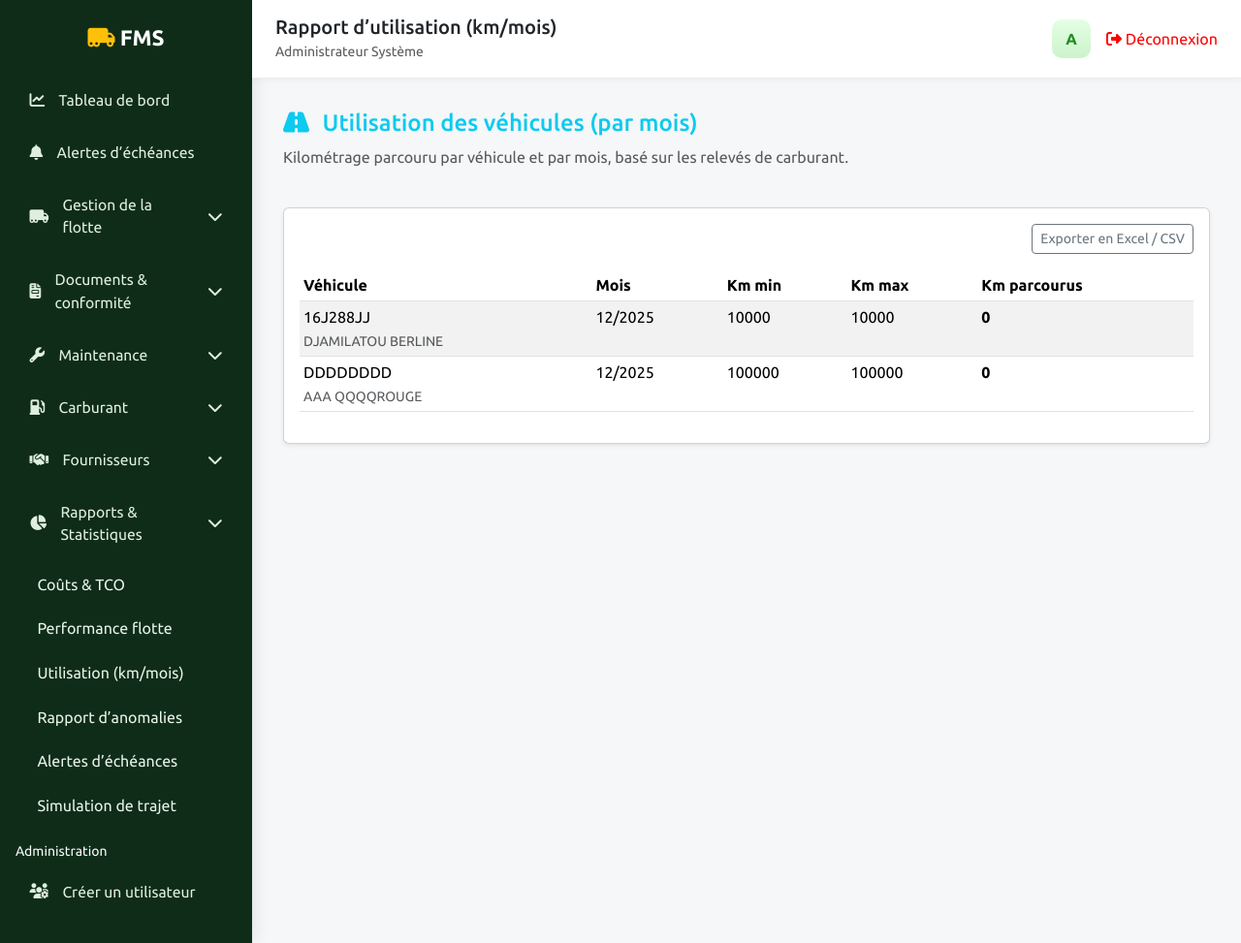
After one commit to EmmanuelGaitann/FleetManagerSystem, a Django app: page /rapports/utilisation/ in a window 1280 px wide. The commit adds this page. Shown: the whole page at 97% size. Run offline with Django 5.2, Linux system fonts and the light colour scheme; a user stored in the database is signed in; data comes from the database, SQL or seed files in the repository.

Commit message:
80% terminé

```diff
--- a/flotte/views.py
+++ b/flotte/views.py
@@ -11,6 +11,14 @@ from .models import Departement, Vehicule, Conducteur, Affectation, Assurance, T
 # Imports des Formulaires (Assumant qu'ils sont définis dans flotte/forms.py)
 from .forms import DepartementForm, VehiculeForm, ConducteurForm, AffectationForm
 
+from django.utils import timezone
+from carburant.models import Ravitaillement
+from maintenance.models import Entretien, Anomalie
+
+try:
+    from rapports.models import AlerteSysteme
+except Exception:
+    AlerteSysteme = None
 
 # -----------------------------------------------------------
 # Décorateur RBAC (Contrôle d'Accès basé sur les Rôles)
@@ -50,20 +58,69 @@ def role_required(*allowed_roles):
 # -----------------------------------------------------------
 # Vues Générales
 # -----------------------------------------------------------
-
 @login_required
 def dashboard_view(request):
-    """Affiche le tableau de bord principal après connexion."""
+    """Affiche le tableau de bord principal après connexion avec les KPI FMS."""
 
-    # Assurez-vous que l'utilisateur a un rôle ou est superuser
-    user_role_name = request.user.role.nom if hasattr(request.user, 'role') and request.user.role else 'Invité'
+    # Rôle utilisateur (affiché dans le badge vert)
+    user_role_name = (
+        request.user.role.nom
+        if hasattr(request.user, "role") and getattr(request.user, "role", None)
+        else "Invité"
+    )
+
+    # Date du jour et début du mois courant
+    today = timezone.now().date()
+    first_day_month = today.replace(day=1)
+
+    # 1) KPI de base
+    total_vehicules = Vehicule.objects.count()
+    total_conducteurs = Conducteur.objects.count()
+
+    # 2) Affectations en cours (date_fin vide ou dans le futur)
+    affectations_qs = Affectation.objects.filter(
+        Q(date_fin__isnull=True) | Q(date_fin__gte=today)
+    )
+
+    affectations_en_cours = affectations_qs.count()
+
+    # Dernière affectation en cours (pour le bloc "Affectation actuelle")
+    affectation_actuelle = (
+        affectations_qs.select_related("vehicule", "conducteur")
+        .order_by("-date_debut")
+        .first()
+    )
+
+    # 3) Alertes urgentes (non résolues)
+    alertes_urgentes = 0
+    if AlerteSysteme is not None:
+        try:
+            alertes_urgentes = (
+                AlerteSysteme.objects.filter(est_resolue=False).count()
+            )
+        except Exception:
+            alertes_urgentes = 0
+
+    # (Tu pourras plus tard ajouter ici :
+    #  - total carburant du mois,
+    #  - coût maintenance du mois, etc.)
 
     context = {
-        'user_role': user_role_name,
-        'title': 'Tableau de Bord FMS'
-        # Ajoutez ici la logique de KPI si l'utilisateur est Gestionnaire Flotte
+        "user_role": user_role_name,
+        "title": "Tableau de Bord FMS",
+
+        # KPI utilisés dans dashboard.html
+        "total_vehicules": total_vehicules,
+        "total_conducteurs": total_conducteurs,
+        "affectations_en_cours": affectations_en_cours,
+        "affectation_actuelle": affectation_actuelle,
+        "alertes": {
+            "total_urgentes": alertes_urgentes,
+        },
     }
-    return render(request, 'dashboard.html', context)
+
+    return render(request, "dashboard.html", context)
+
 
 
 # -----------------------------------------------------------
--- a/rapports/urls.py
+++ b/rapports/urls.py
@@ -12,5 +12,11 @@ urlpatterns = [
     # Simulation de trajet (Module 5)
     path('simulation-trajet/', views.simulation_trajet, name='simulation_trajet'),
     path("alertes-echeances/", views.alertes_echeances, name="alertes_echeances"),
+    path('utilisation/', views.rapports_utilisation, name='rapports_utilisation'),
+    path('anomalies/', views.rapports_anomalies, name='rapports_anomalies'),
+    path('utilisation/export-csv/', views.export_utilisation_csv, name='export_utilisation_csv'),
+    path('anomalies/export-csv/', views.export_anomalies_csv, name='export_anomalies_csv'),
+
+
 
 ]
--- a/rapports/views.py
+++ b/rapports/views.py
@@ -1,20 +1,26 @@
-# /rapports/views.py
+import csv
+from django.http import HttpResponse
+
 from django.shortcuts import render
-from django.db.models import Sum, F, Q
-from django.utils import timezone
-from datetime import timedelta
 from .models import SimulationTrajet
 from .forms import SimulationTrajetForm
 from decimal import Decimal
 from .models import AlerteSysteme
 from .services import generer_alertes_echeances
-
-from flotte.views import role_required # Votre décorateur de sécurité
-
-# IMPORTS DES MODÈLES NÉCESSAIRES (Correction du NameError ici)
+from django.db.models import Sum, F, Q, Min, Max
+from django.db.models.functions import TruncMonth
+from django.utils import timezone
+from datetime import timedelta
+from flotte.views import role_required
 from flotte.models import Vehicule
 from carburant.models import Ravitaillement
-from maintenance.models import Entretien, Assurance, TaxeCirculation, VisiteTechnique
+from maintenance.models import (
+    Entretien,
+    Assurance,
+    TaxeCirculation,
+    VisiteTechnique,
+    Anomalie,
+)
 
 # ==========================================================
 # 1. RAPPORT TCO (Coût Total de Possession)
@@ -200,7 +206,7 @@ def alerte_list(request):
     }
     return render(request, 'rapports/alerte_list.html', context)
 # ==========================================================
-# 3. MODULE 5 : SIMULATION DE TRAJET
+#  MODULE : SIMULATION DE TRAJET
 # ==========================================================
 
 @role_required('Gestionnaire Flotte')
@@ -266,3 +272,178 @@ def alertes_echeances(request):
         "alertes": alertes,
         "title": "Alertes d’échéances",
     })
+
+# ==========================================================
+# RAPPORT D'UTILISATION (Kilométrage par mois)
+# ==========================================================
+
+@role_required('Gestionnaire Flotte')
+def rapports_utilisation(request):
+    """
+    Rapport d'utilisation :
+    - Affiche, par véhicule et par mois, le kilométrage parcouru.
+    - Basé sur les relevés de carburant (Ravitaillement.kilometrage).
+    """
+    # 1) On prend tous les ravitaillements, groupés par véhicule + mois
+    ravitaillements = (
+        Ravitaillement.objects
+        .annotate(mois=TruncMonth('date_plein'))
+        .values('vehicule__matricule', 'vehicule__marque', 'vehicule__modele', 'mois')
+        .annotate(
+            km_min=Min('kilometrage'),
+            km_max=Max('kilometrage'),
+        )
+        .order_by('vehicule__matricule', 'mois')
+    )
+
+    utilisation_data = []
+
+    for item in ravitaillements:
+        km_min = item['km_min'] or 0
+        km_max = item['km_max'] or 0
+        km_parcourus = km_max - km_min if km_max and km_min else 0
+
+        utilisation_data.append({
+            'vehicule__matricule': item['vehicule__matricule'],
+            'vehicule__marque': item['vehicule__marque'],
+            'vehicule__modele': item['vehicule__modele'],
+            'mois': item['mois'],
+            'km_min': km_min,
+            'km_max': km_max,
+            'km_parcourus': km_parcourus,
+        })
+
+    context = {
+        'utilisation_data': utilisation_data,
+        'title': 'Rapport d’utilisation',
+    }
+    return render(request, 'rapports/rapports_utilisation.html', context)
+
+
+@role_required('Gestionnaire Flotte')
+def export_utilisation_csv(request):
+    """
+    Exporte le rapport d'utilisation (km/mois par véhicule) au format CSV.
+    Ouvrable directement avec Excel.
+    """
+    # Même logique que dans rapports_utilisation
+    ravitaillements = (
+        Ravitaillement.objects
+        .annotate(mois=TruncMonth('date_plein'))
+        .values('vehicule__matricule', 'vehicule__marque', 'vehicule__modele', 'mois')
+        .annotate(
+            km_min=Min('kilometrage'),
+            km_max=Max('kilometrage'),
+        )
+        .order_by('vehicule__matricule', 'mois')
+    )
+
+    utilisation_data = []
+
+    for item in ravitaillements:
+        km_min = item['km_min'] or 0
+        km_max = item['km_max'] or 0
+        km_parcourus = km_max - km_min if km_max and km_min else 0
+
+        utilisation_data.append({
+            'vehicule__matricule': item['vehicule__matricule'],
+            'vehicule__marque': item['vehicule__marque'],
+            'vehicule__modele': item['vehicule__modele'],
+            'mois': item['mois'],
+            'km_min': km_min,
+            'km_max': km_max,
+            'km_parcourus': km_parcourus,
+        })
+
+    # Préparation de la réponse CSV
+    response = HttpResponse(content_type='text/csv')
+    response['Content-Disposition'] = 'attachment; filename="rapport_utilisation.csv"'
+
+    writer = csv.writer(response, delimiter=';')
+    writer.writerow([
+        'Matricule',
+        'Marque',
+        'Modèle',
+        'Mois',
+        'Km min',
+        'Km max',
+        'Km parcourus',
+    ])
+
+    for item in utilisation_data:
+        writer.writerow([
+            item['vehicule__matricule'],
+            item['vehicule__marque'],
+            item['vehicule__modele'],
+            item['mois'].strftime('%m/%Y') if item['mois'] else '',
+            item['km_min'],
+            item['km_max'],
+            item['km_parcourus'],
+        ])
+
+    return response
+
+# ==========================================================
+# RAPPORT D'ANOMALIES
+# ==========================================================
+
+@role_required('Gestionnaire Flotte')
+def rapports_anomalies(request):
+    """
+    Rapport d'anomalies :
+    - Liste toutes les anomalies déclarées.
+    - Permet de filtrer rapidement visuellement par véhicule, type, statut.
+    """
+    anomalies = (
+        Anomalie.objects
+        .select_related('vehicule', 'conducteur')
+        .order_by('-date_declaration')
+    )
+
+    context = {
+        'anomalies': anomalies,
+        'title': 'Rapport d’anomalies',
+    }
+    return render(request, 'rapports/rapports_anomalies.html', context)
+
+@role_required('Gestionnaire Flotte')
+def export_anomalies_csv(request):
+    """
+    Exporte le rapport d'anomalies au format CSV.
+    """
+    anomalies = (
+        Anomalie.objects
+        .select_related('vehicule', 'conducteur')
+        .order_by('-date_declaration')
+    )
+
+    response = HttpResponse(content_type='text/csv')
+    response['Content-Disposition'] = 'attachment; filename="rapport_anomalies.csv"'
+
+    writer = csv.writer(response, delimiter=';')
+    writer.writerow([
+        'Véhicule',
+        'Conducteur',
+        'Type anomalie',
+        'Statut',
+        'Date déclaration',
+        'Description',
+    ])
+
+    for a in anomalies:
+        conducteur_nom = ""
+        if a.conducteur:
+            nom = getattr(a.conducteur, 'nom', '') or ''
+            prenom = getattr(a.conducteur, 'prenom', '') or ''
+            conducteur_nom = f"{nom} {prenom}".strip()
+
+        writer.writerow([
+            getattr(a.vehicule, 'matricule', '') if a.vehicule else '',
+            conducteur_nom,
+            getattr(a, 'type_anomalie', ''),
+            getattr(a, 'statut', ''),
+            a.date_declaration.strftime('%d/%m/%Y %H:%M') if a.date_declaration else '',
+            (a.description or '').replace('\n', ' ').strip(),
+        ])
+
+    return response
--- a/templates/base.html
+++ b/templates/base.html
@@ -273,22 +273,32 @@
                 <i class="fas fa-chevron-down ms-auto"></i>
             </a>
 
-            <div id="reportSubMenu"
-                 class="collapse collapse-sub-menu {% if request.resolver_match.url_name == 'rapports_tco' or request.resolver_match.url_name == 'rapports_performance' %}show{% endif %}">
-                <a href="{% url 'rapports_tco' %}"
-                   class="{% if request.resolver_match.url_name == 'rapports_tco' %}active{% endif %}">
+            <div id="reportSubMenu" class="collapse collapse-sub-menu show">
+                <a href="{% url 'rapports_tco' %}">
                     Coûts & TCO
                 </a>
-                <a href="{% url 'rapports_performance' %}"
-                   class="{% if request.resolver_match.url_name == 'rapports_performance' %}active{% endif %}">
+
+                <a href="{% url 'rapports_performance' %}">
                     Performance flotte
                 </a>
-                <a href="{% url 'simulation_trajet' %}"
-                   class="{% if request.resolver_match.url_name == 'simulation_trajet' %}active{% endif %}">
+
+                <a href="{% url 'rapports_utilisation' %}">
+                    Utilisation (km/mois)
+                </a>
+
+                <a href="{% url 'rapports_anomalies' %}">
+                    Rapport d’anomalies
+                </a>
+
+                <a href="{% url 'alertes_echeances' %}">
+                    Alertes d’échéances
+                </a>
+
+                <a href="{% url 'simulation_trajet' %}">
                     Simulation de trajet
                 </a>
+            </div>
 
-            </div>
 
             {% endif %}
 
--- /dev/null
+++ b/templates/rapports/rapports_utilisation.html
@@ -0,0 +1,64 @@
+{% extends "base.html" %}
+
+{% block title %}Rapport d’utilisation{% endblock %}
+{% block page_title %}Rapport d’utilisation (km/mois){% endblock %}
+
+{% block content %}
+<div class="row mb-4">
+    <div class="col">
+        <h4 class="text-info">
+            <i class="fas fa-road me-2"></i>
+            Utilisation des véhicules (par mois)
+        </h4>
+
+
+        <p class="text-muted">
+            Kilométrage parcouru par véhicule et par mois, basé sur les relevés de carburant.
+        </p>
+    </div>
+</div>
+
+<div class="card shadow-sm">
+    <div class="card-body">
+        <div class="mb-3 text-end">
+            <a href="{% url 'export_utilisation_csv' %}" class="btn btn-sm btn-outline-secondary">
+                Exporter en Excel / CSV
+            </a>
+        </div>
+        <table class="table table-striped table-hover table-sm">
+            <thead>
+            <tr>
+                <th>Véhicule</th>
+                <th>Mois</th>
+                <th>Km min</th>
+                <th>Km max</th>
+                <th>Km parcourus</th>
+            </tr>
+            </thead>
+            <tbody>
+            {% for item in utilisation_data %}
+            <tr>
+                <td>
+                    {{ item.vehicule__matricule }}
+                    <br>
+                    <small class="text-muted">
+                        {{ item.vehicule__marque }} {{ item.vehicule__modele }}
+                    </small>
+                </td>
+                <td>{{ item.mois|date:"m/Y" }}</td>
+                <td>{{ item.km_min }}</td>
+                <td>{{ item.km_max }}</td>
+                <td><strong>{{ item.km_parcourus }}</strong></td>
+            </tr>
+            {% empty %}
+            <tr>
+                <td colspan="5" class="text-center text-muted">
+                    Aucune donnée d’utilisation disponible.
+                </td>
+            </tr>
+            {% endfor %}
+            </tbody>
+        </table>
+    </div>
+</div>
+{% endblock %}
```
Also changed, not shown: templates/rapports/rapports_anomalies.html (added, +61 -0 lines).
